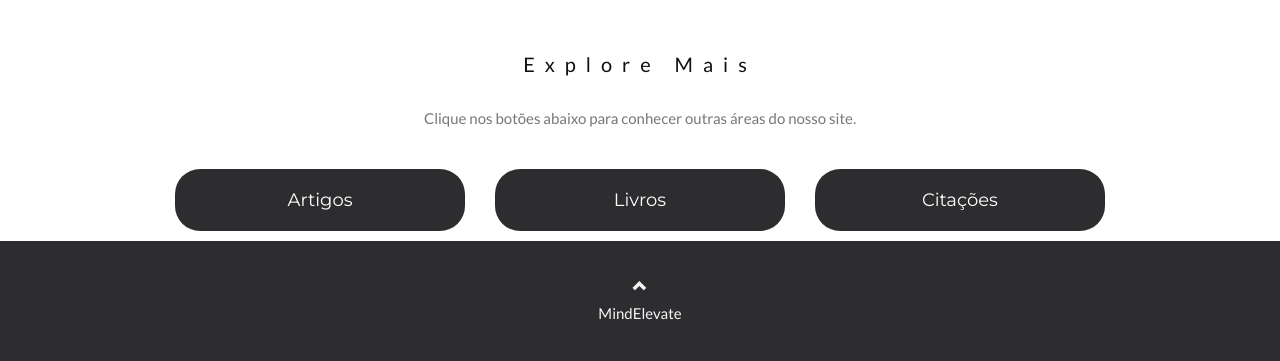
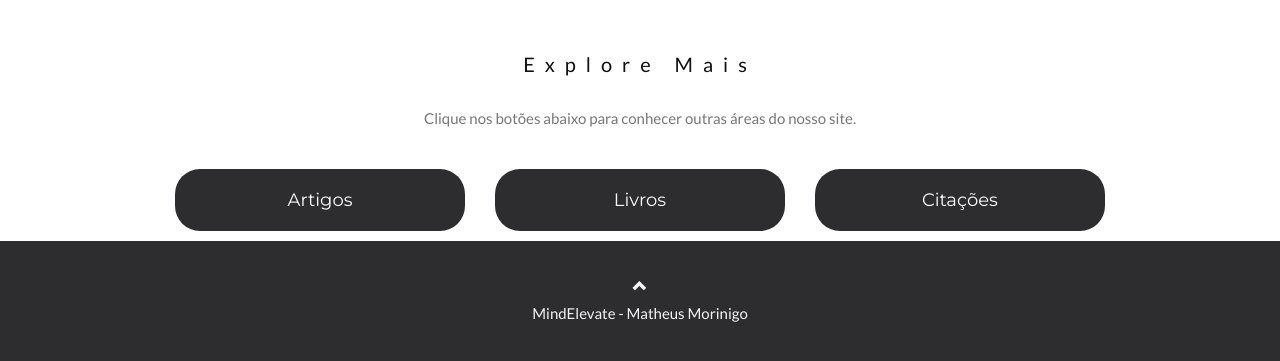
Before and after one commit to MindElevate-br/MindElevate-br.github.io, a plain HTML site: page index.html in a window 1280 px wide. Shown: the part 1795-2156 px from the top of the page. Drawn offline with nearby package versions, Linux system fonts and the light colour scheme.

Commit message:
Update index.html

```diff
--- a/index.html
+++ b/index.html
@@ -365,7 +365,7 @@
   <a class="up-arrow" href="#myPage" data-toggle="tooltip" title="TO TOP">
     <span class="glyphicon glyphicon-chevron-up"></span>
   </a>
-  <p>MindElevate</p>
+  <p>MindElevate - Matheus Morinigo</p>
 </footer>
 
 
```
